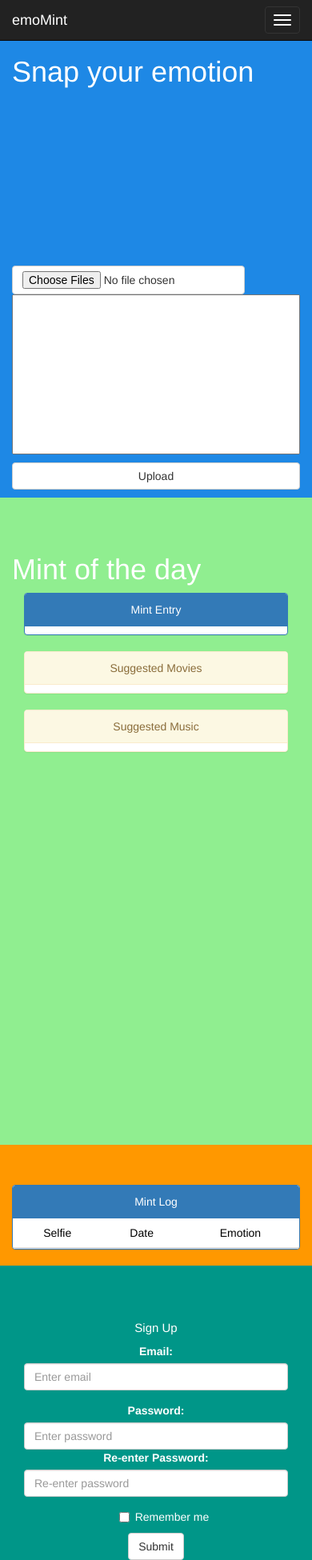
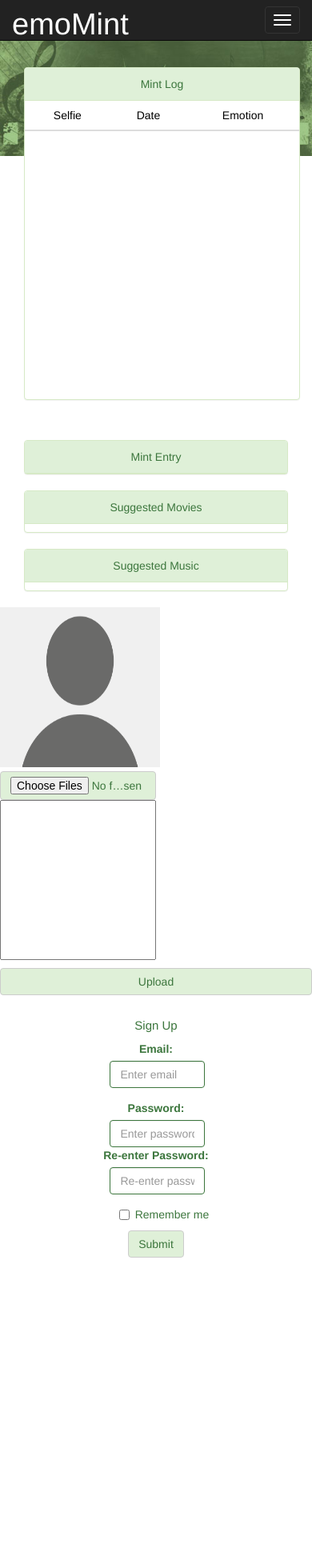
Before and after one commit to ceejayvarias/emoMint, a PHP site: page / in a window 390 px wide. Shown: the whole page at 80% size. After the commit the page ends 1572 px from the top, so only its background shows below. Run offline with PHP 8.4, Linux system fonts and the light colour scheme; lists and menus that the app fills with data are empty; some libraries are stand-ins or nearby versions.

Commit message:
changes to CSS and HTML

```diff
--- a/assets/css/style.css
+++ b/assets/css/style.css
@@ -1,17 +1,52 @@
 body {
+    background-image: url("emoMint.jpg");
+    background-repeat: no-repeat;
+    background-size: 100%;
     position: relative;
     width: 100%;
-    max-width: 960px;
     margin: 0 auto;
     clear: both;
   }
+h1{
+  color: white;
+}
+.navbar-brand {
+    float: left;
+    height: 50px;
+    padding: 15px 15px;
+    font-size: 38px;
+    line-height: 30px;
+}
+
+.navbar-inverse .navbar-brand {
+    color: lightgreen;
+}
+
+.navbar-inverse .navbar-nav>li>a {
+    color: lightgreen;
+    position: relative;
+    left: 744%;
+}
+
+.navbar-nav>li>.dropdown-menu {
+    margin-top: 0;
+    border-top-left-radius: 0;
+    border-top-right-radius: 0;
+    position: absolute;
+    left: 460%;
+}
+
+.navbar-inverse .navbar-nav>li>a {
+    color: lightgreen;
+
+}
 
   .container{
-    position: relative;
+    color:#3c763d;
+   /* position: relative;
     width: 100%;
-    max-width: 960px;
     margin: 0 auto;
-    clear: both;
+    clear: both;  */
   }
 
   #myNavbar{
@@ -20,7 +55,6 @@ body {
    }
 
   .navbar{
-    max-width: 960px;
     margin: 0 auto;
     clear: both;
 
@@ -32,13 +66,19 @@ body {
 
   }
 
+ div.panel-heading {
+    color: #3c763d;
+    background-color: black;
+    border-color: #d6e9c6;
+    }
+
   #photoBooth {
     padding-top:50px;
     /*height: 950px;*/
     color: #fff;
-    background-color: #1E88E5;
+    /*background-color: #1E88E5*/;
     width: 100%;
-    max-width: 960px;
+   /* max-width: 960px;*/
     margin: 0 auto;
     clear: both;  }
 
@@ -46,46 +86,39 @@ body {
     padding-top:50px;
     /*height:1000px;*/
     color: #fff;
-    background-color: lightgreen;}
+   /* background-color: lightgreen;*/}
 
   #mintLog {
-    padding-top:50px;
-    /*height:1000px;*/
+    padding-top: 84px;
+    height: 500px;
     color: #fff;
-    background-color: #ff9800;}
-
-  #signUp{
-    padding-top:50px;
-    /*height:1000px;*/
-    color: #fff;
-    background-color: #00bcd4;}
+    /* background-color: #ff9800; */
+    padding-left: 30px;
+}
 
   #signUp {
-    padding-top:50px;
     /*height:1000px;*/
-    color: #fff;
-    background-color: #009688;
+    color: black;
     text-align: center;
   }
 
   input{
-    max-width: 900px;
+    max-width: 50%;
   }
 
   .checkbox label, .radio label {
     min-height: 20px;
     padding-left: 40px;
   }
-div.recommendedMusic {
-    width: 100%;
-    height: 690px;
-    overflow: hidden;
-}
 
 div .newMusic img {
   width: 210px;
 }
-
+.btn-default {
+    color:  #3c763d;
+    background-color: #dff0d8;
+    border-color: #ccc;
+}
 
 .table {
     color: black;
@@ -99,6 +132,12 @@ div .newMusic img {
 #panelMint{
   overflow: scroll;
   height: 100%;
+  width: 100%;
+}
+
+.panel-heading{
+  background-color:#dff0d8;
+
 }
 
 .panel{
@@ -128,19 +167,20 @@ th{
   text-align: center;
 }
 
-#selfie {
-  height: 100%;
-  margin: 10px;
-}
-
-#selfie > img{
-  width: 200px;
+#selfie > img {
+    width: 200px;
+    height: 200px;
 }
 
 #textJournal {
   width: 100%;
   height: 200px;
   color: black;
+}
+
+.placepic{
+  width: 200px;
+  height: 200px;
 }
 
 #snap {
@@ -153,7 +193,6 @@ th{
 }
 
 #personPhoto {
-  height: 200px;
   width: 100%;
   display: inline-block;
   margin-bottom: 5px;
@@ -162,3 +201,20 @@ th{
 h2 {
   font-size: 15px;
 }
+.formgroup{
+  position: relative;
+  bottom:20%;
+  display: block;
+  align-content: center;
+}
+
+#signup{
+    display: block;
+    width: 33%;
+    position: relative;
+    left: 34%;
+}
+
+input[type=checkbox]:checked{
+  background-color: #f00;
+}
--- a/assets/face/face.js
+++ b/assets/face/face.js
@@ -32,13 +32,13 @@ api.request('detection/detect', {
 	}, function(err, result) {
 		console.log(err);
 		if (err) {
-			$('#detection').html('<h2 class="col-lg-4-offset-8" style="color: red">Detection failed. Please take another picture or try again!</h3>');
+			$('#detection').html('<h2 class="col-lg-4-offset-8" style="color: yellow">Detection failed. Please take another picture or try again!</h3>');
 			return;
 		}
 			console.log(result);
 			console.log(result.face[0].attribute);
 			storeFace(result.face[0].attribute);
-			$('#detection').html('<h2 class="col-lg-4-offset-8" style="color: lightgreen">Upload Success! See results below!</h2>');
+			$('#detection').html('<h2 class="col-lg-4-offset-8" style="color: black">Upload Success! See results below!</h2>');
 	});
 };
 
--- a/assets/js/firebase.js
+++ b/assets/js/firebase.js
@@ -5,7 +5,7 @@ database.ref().on('child_added', function(snapshot, prevChildkey){
 	// console.log(snapshot.val().emotion);
 	var key = snapshot.key;
 	var date = snapshot.val().date; //must convert later
-	var convertedDate = moment(date).format("MMM DD, YYYY | hh:mm a")
+	var convertedDate = moment(date).format("MMM DD, YYYY hh:mm a")
 	// console.log("time converting: " + convertedDate);
 	var emotion = snapshot.val().emotion;
 	var image = snapshot.val().image;
--- a/index.html
+++ b/index.html
@@ -10,6 +10,7 @@
 	</head>
 	<body data-spy="scroll" data-target=".navbar" data-offset="50">
 		<!-- Nav Bar -->
+		<div class="row">
 		<nav class="navbar navbar-inverse navbar-fixed-top" id ="navbar">
 			<div class="container-fluid">
 				<div class="navbar-header">
@@ -18,61 +19,139 @@
 					<span class="icon-bar"></span>
 					<span class="icon-bar"></span>
 					</button>
-					<a id="0" class="navbar-brand"  href="#">emoMint</a>
+					<a id="logo" class="navbar-brand"  href="#">emoMint</a>
 				</div>
 
 	<!-- Navbar -->
-					<!-- <div class="collapse navbar-collapse" id="myNavbar">
+
+					<div class="collapse navbar-collapse" id="myNavbar">
 						<ul class="nav navbar-nav">
-							<li id="1"><a href="#photoBooth ">Snap Your Emotion</a></li>
-							<li id ="2"><a href="#mintOfTheDay"> Mint of your day</a></li>
-							<li id="3"><a href="#mintLog">Mint Log</a></li>
+							<!-- <li id="1"><a href="#photoBooth ">Snap Your Emotion</a></li> -->
+						<!-- 	<li id ="2"><a href="#mintOfTheDay"> Mint of your day</a></li>
+							<li id="3"><a href="#mintLog">Mint Log</a></li> -->
 
 							<li class="dropdown"><a class="dropdown-toggle" data-toggle="dropdown" href="#">Login/Sign up <span class="caret"></span></a>
-							<ul class="dropdown-menu">
+							<ul class="dropdown-menu btn btn-sucess">
 								<li><a>Username <input type="text"> Password <input type="text"> </a></li>
 								<div class="checkbox">
 									<label><input type="checkbox"> Remember me</label>
 								</div>
-								<li id="4"><a href="#signUp">New User</a></li>
+								<li id="4"><a href="#signUp"> Click here to sign up!</a></li>
 							</ul>
 							</li>
 						</ul>
-					</div> -->
+					</div>
 			</div>
 	</nav>
-	<!-- Photo booth -->
-	<div id="photoBooth" class="container-fluid">
-		<div class="row">
+</div>
+
+<!-- Mint Log -->
+<div class="row">
+	<div class= "col-lg-4">
+		<div id="mintLog" class="container-fluid">
+			<div class="panel panel-success" id="panelMint">
+				<div class="panel-heading">Mint Log</div>
+				<table class="table">
+					<thead>
+					<tr>
+					<th>Selfie</th>
+					<th>Date</th>
+					<th>Emotion</th>
+					</tr>
+					</thead>
+					<tbody id="table-body">
+					</tbody>
+				</table>
+			</div>
+		</div>
+	</div>
+
+	<!-- Mint of the day -->
+	<div id="mintOfTheDay" class="container-fluid col-lg-8">
+		<div class="recommendedMusic container">
+
+					<div class="col-lg-6">
+						<div class="panelEntry panel panel-success">
+							<div class="panel-heading">Mint Entry</div>
+							<div id="selfie"></div>
+							<span id="entry"></span>
+						</div>
+					</div>
+					<div class="col-lg-6">
+						<div class="panelLog panel panel-success">
+							<div class="panel-heading">Suggested Movies</div>
+							<ul id="poster">
+							</ul>
+						</div>
+						<div class="panelLog panel panel-success">
+							<div class="panel-heading">Suggested Music</div>
+							<ul id="cover">
+							</ul>
+						</div>
+					</div>
+		</div>
+	</div>
+</div>
+<!--
+<div class ="col-lr-9">
+	<div class ="row">
+	<div class="col-lg-1">
+
+
+	</div>
+
+	</div>
+
+
+
+
+	<div class ="row">
+	<div class="col-lg-1">
+
+	</div>
+
+	</div>
+</div>
+
+
+ -->
+
+
+
+</div>
+
+<!-- Photo booth --><!--
+	<div class="row">
+	<div id="photoBooth" class="container-fluid col-sm-12">
+
 			<div class="col-lg-6">
 				<h1>Snap your emotion</h1>
 			</div>
 			<div class="col-lg-6">
 
 			</div>
-		</div>
-		<!-- Image box -->
+		</div> -->
+<!-- Image box -->
 		<!--        <img id="photo" alt="The screen capture will appear in this box.">  -->
+
 		<form id="up-form">
-			<div class="row">
-				<div class="col-sm-6">
-					<div class="col-sm-6">
-						<div id="personPhoto"></div>
-					</div>
-					<div class="col-sm-6">
+
+						<div id="personPhoto" >
+							<img class ="placepic" src="assets/css/person1.png">
+						</div>
+
 						<div id="detection"></div>
-					</div>
+				<div>
 					<input id="picUpload" class ="btn btn-default" type="file" multiple />
 				</div>
-				<div class="col-sm-6">
+				<div>
 					<input id="textJournal" type="text" name="journal">
 				</div>
-			</div>
-			<div class="row">
-				<div class="col-sm-12">
+
+
+				<div>
 					<button id ="snap" type="submit" class="btn btn-default">Upload</button>
 				</div>
-			</div>
 		</form>
 
 		<!-- Capture picture with webcam  -->
@@ -86,73 +165,32 @@
 	</div>   -->
 	<!-- detecting the smile % -->
 	</div>
-<!-- Mint of the day -->
-<div id="mintOfTheDay" class="container-fluid col-lg-12">
-<h1>Mint of the day</h1>
-<div class="recommendedMusic container">
-	<div class ="row">
-			<div class="col-lg-6">
-				<div class="panelEntry panel panel-primary">
-					<div class="panel-heading">Mint Entry</div>
-					<div id="selfie"></div>
-					<span id="entry"></span>
-				</div>
-			</div>
-			<div class="col-lg-6">
-				<div class="panelLog panel panel-warning">
-					<div class="panel-heading">Suggested Movies</div>
-					<ul id="poster">
-					</ul>
-				</div>
-				<div class="panelLog panel panel-warning">
-					<div class="panel-heading">Suggested Music</div>
-					<ul id="cover">
-					</ul>
-				</div>
-			</div>
-	</div>
-</div>
-</div>
-<!-- Mint Log -->
-<div id="mintLog" class="container-fluid">
-<div class="panel panel-primary" id="panelMint">
-	<div class="panel-heading">Mint Log</div>
-	<table class="table">
-		<thead>
-			<tr>
-				<th>Selfie</th>
-				<th>Date</th>
-				<th>Emotion</th>
-			</tr>
-		</thead>
-		<tbody id="table-body">
 
-		</tbody>
-	</table>
-</div>
-</div>
 <!-- SignUp Page -->
 <!-- <div id="section41" class="container-fluid">
 </div> -->
 <div id="signUp" class="container-fluid">
-<div class="container">
+<div class ="row">
+<div class="container signup">
 	<h2> Sign Up</h2>
 	<form role="form">
-		<div class="form-group">
+		<div class="form-group has-success">
 			<label for="email">Email:</label>
-			<input type="email" class="form-control" id="email" placeholder="Enter email">
+			<input type="email" class="form-control" id="signup" placeholder="Enter email">
 		</div>
-		<div class="form-group">
+		<div class="form-group has-success">
 			<label for="pwd">Password:</label>
-			<input type="password" class="form-control" id="pwd" placeholder="Enter password">
+			<input type="password" class="form-control" id="signup" placeholder="Enter password">
 			<label for="pwd">Re-enter Password:</label>
-			<input type="password" class="form-control" id="pwd" placeholder="Re-enter password">
+			<input type="password" class="form-control" id="signup" placeholder="Re-enter password">
 		</div>
-		<div class="checkbox">
+		<div class="checkbox has-success">
 			<label><input type="checkbox"> Remember me</label>
 		</div>
 		<button type="submit" class="btn btn-default">Submit</button>
 	</form>
+
+</div>
 </div>
 </div>
 </div>
@@ -180,4 +218,4 @@ html.css('overflow', 'hidden');
 window.scrollTo(scrollPosition[0], scrollPosition[1]);
 </script> -->
 </body>
-</html>
+</hsuccesstml>
```
Also changed, not shown: assets/css/emoMint.jpg (added), assets/css/person1.png (added), assets/emoMint.css (added).
